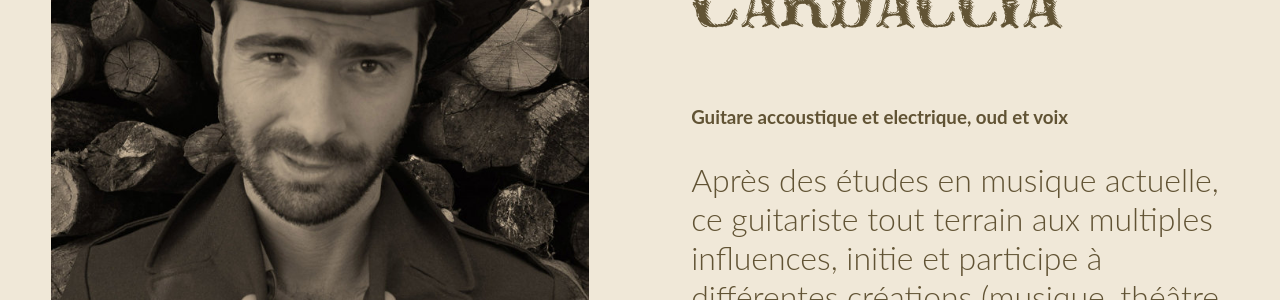
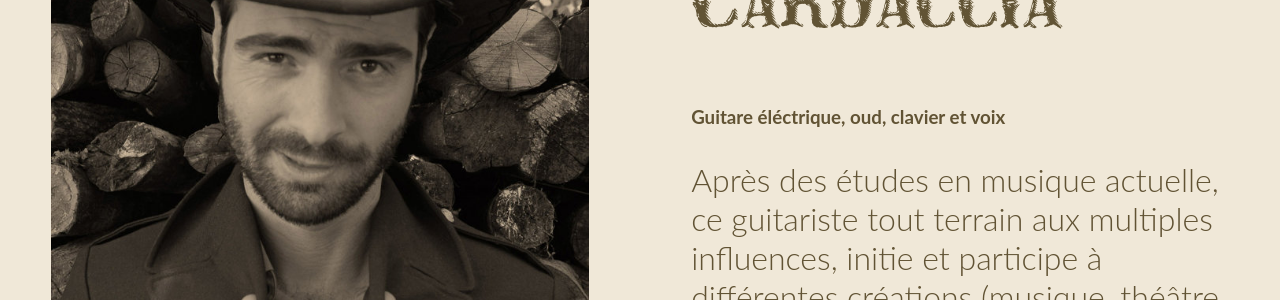
Before and after one commit to ftmftrs/ftmftrs.github.io, a Jekyll site: the page built from presentation/index.html, in a window 1280 px wide and 900 px high, scrolled down 4579 px. Shown: the part 154-454 px from the top of the window. Built offline with Jekyll 4.4.1, drawn with Linux system fonts in a browser that asks for light colours; Markdown is read by kramdown in place of the engine named in the settings; comment, search, counter and statistics services are not loaded.

Commit message:
Update index.html

```diff
--- a/presentation/index.html
+++ b/presentation/index.html
@@ -105,7 +105,7 @@ dans une création jeune public "Les 4 saisons de Lundi"
         </figure>
         <article class="cbp-so-side cbp-so-side-right">
             <h2>Jeremy <br> Cardaccia</h2>
-            <h3>Guitare accoustique et electrique, oud et voix</h3>
+            <h3>Guitare éléctrique, oud, clavier et voix</h3>
             <p>
                 Après des études en musique actuelle, ce guitariste tout terrain aux multiples influences, initie et
                 participe à différentes créations (musique, théâtre, lectures musicales, ciné-concert, ...). Passionné
```
